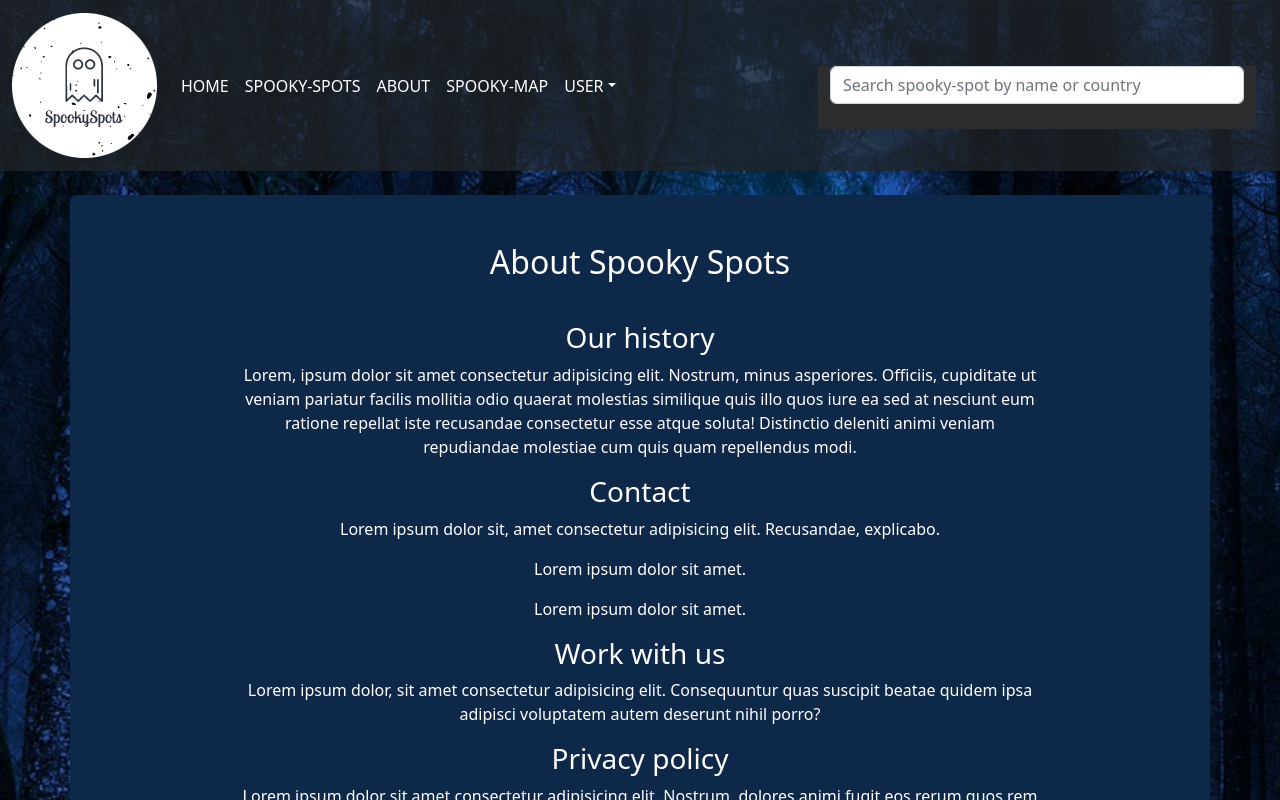
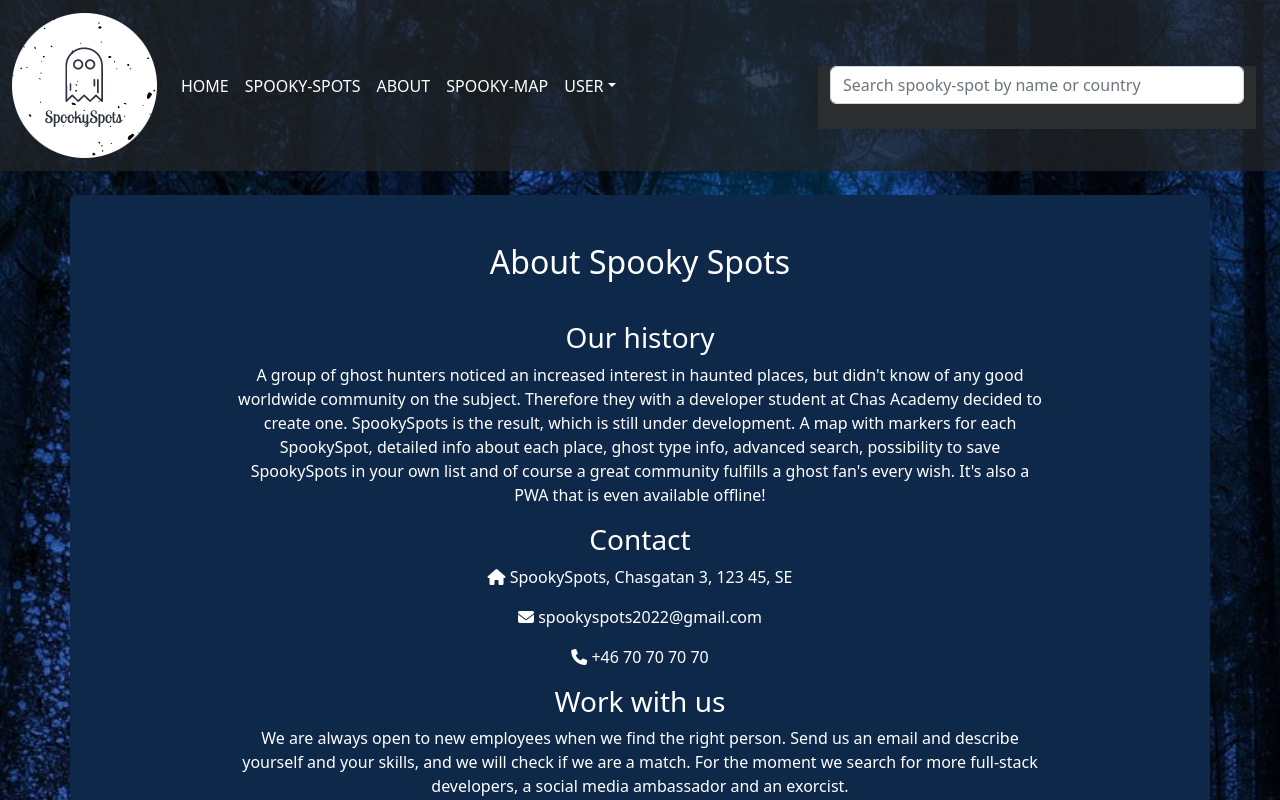
Before and after one commit to louisehedman/spooky-spots-fe, a React (Create React App) app: page /about in a window 1280 px wide. Shown: the top 800 px of the page. Built offline with nearby package versions, Linux system fonts and the light colour scheme; no server answers.

Commit message:
add content to about page

```diff
--- a/src/components/footer/Footer.tsx
+++ b/src/components/footer/Footer.tsx
@@ -66,7 +66,7 @@ const Footer: React.FC = () => {
               </h5>
               <address>
                 <p>
-                  <i className="fas fa-home mr-3"></i> Spooky Spots, 123 45, SE
+                  <i className="fas fa-home mr-3"></i> SpookySpots, 123 45, SE
                 </p>
                 <p>
                   <i className="fas fa-envelope mr-3"></i>{" "}
--- a/src/components/pages/about/About.tsx
+++ b/src/components/pages/about/About.tsx
@@ -3,34 +3,58 @@ import React from "react";
 const About: React.FC = () => {
   return (
     <>
-      <div className="container rounded text-white my-4 py-4" style={{backgroundColor: "#0e284a"}}>
+      <div
+        className="container rounded text-white my-4 py-4"
+        style={{ backgroundColor: "#0e284a" }}
+      >
         <h2 className="text-center my-4">About Spooky Spots</h2>
 
-        <div className="card rounded mb-4 text-center border-0" style={{backgroundColor: "#0e284a"}}>
+        <div
+          className="card rounded mb-4 text-center border-0"
+          style={{ backgroundColor: "#0e284a" }}
+        >
           <div className="card-body w-75 m-auto">
             <h3>Our history</h3>
             <p>
-              Lorem, ipsum dolor sit amet consectetur adipisicing elit. Nostrum,
-              minus asperiores. Officiis, cupiditate ut veniam pariatur facilis
-              mollitia odio quaerat molestias similique quis illo quos iure ea
-              sed at nesciunt eum ratione repellat iste recusandae consectetur
-              esse atque soluta! Distinctio deleniti animi veniam repudiandae
-              molestiae cum quis quam repellendus modi.
+              A group of ghost hunters noticed an increased interest in
+              haunted places, but didn't know of any good worldwide community on
+              the subject. Therefore they with a developer student at Chas
+              Academy decided to create one. SpookySpots is the result, which is
+              still under development. A map with markers for each SpookySpot,
+              detailed info about each place, ghost type info, advanced search,
+              possibility to save SpookySpots in your own list and of course a
+              great community fulfills a ghost fan's every wish. It's also a PWA
+              that is even available offline!
             </p>
 
             <h3>Contact</h3>
-            <p>
-              Lorem ipsum dolor sit, amet consectetur adipisicing elit.
-              Recusandae, explicabo.
-            </p>
-            <p>Lorem ipsum dolor sit amet.</p>
-            <p>Lorem ipsum dolor sit amet.</p>
+            <address>
+                <p>
+                  <i className="fas fa-home mr-3"></i> SpookySpots, Chasgatan 3, 123 45, SE
+                </p>
+                <p>
+                  <i className="fas fa-envelope mr-3"></i>{" "}
+                  <a
+                    className="text-white text-decoration-none"
+                    href="mailto:spookyspots2022@gmail.com"
+                  >
+                    spookyspots2022@gmail.com
+                  </a>
+                </p>
+                <p>
+                  <i className="fas fa-phone mr-3"></i>{" "}
+                  <a
+                    className="text-white text-decoration-none"
+                    href="tel:+4670707070"
+                  >
+                    +46 70 70 70 70
+                  </a>
+                </p>
+              </address>
 
             <h3>Work with us</h3>
             <p>
-              Lorem ipsum dolor, sit amet consectetur adipisicing elit.
-              Consequuntur quas suscipit beatae quidem ipsa adipisci voluptatem
-              autem deserunt nihil porro?
+              We are always open to new employees when we find the right person. Send us an email and describe yourself and your skills, and we will check if we are a match. For the moment we search for more full-stack developers, a social media ambassador and an exorcist.
             </p>
 
             <h3>Privacy policy</h3>
```
